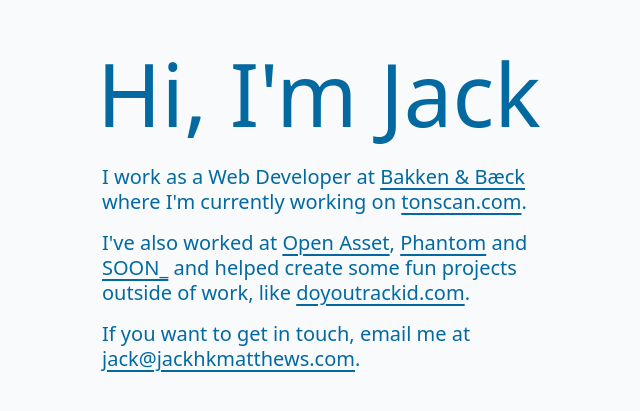
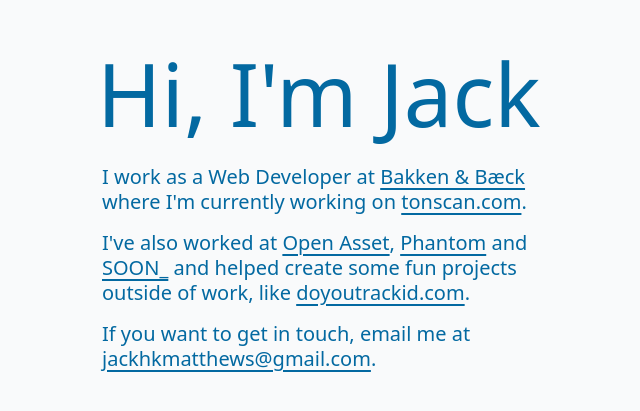
Before and after one commit to jackhkmatthews/personal-website, a Next.js app: page / in a window 1280 px wide. Shown: the part 121-532 px from the top of the page, without its empty margins (26-666 px from the left). Built offline with nearby package versions, Linux system fonts and the light colour scheme.

Commit message:
fix(email): update to jackhkmattews@gmail.com

```diff
--- a/app/page.tsx
+++ b/app/page.tsx
@@ -1,6 +1,5 @@
 import { twJoin } from "tailwind-merge";
 import { textClasses } from "./textClasses";
-import { text } from "stream/consumers";
 
 export default function Home() {
   return (
@@ -74,10 +73,10 @@
       <p className={twJoin(textClasses.medium, "text-sky-700")}>
         If you want to get in touch, email me at{" "}
         <a
-          href="mailto:jack@jackhkmatthews.com"
+          href="mailto:jackhkmatthews@gmail.com"
           className={twJoin(textClasses.link)}
         >
-          jack@jackhkmatthews.com
+          jackhkmatthews@gmail.com
         </a>
         .
       </p>
```
